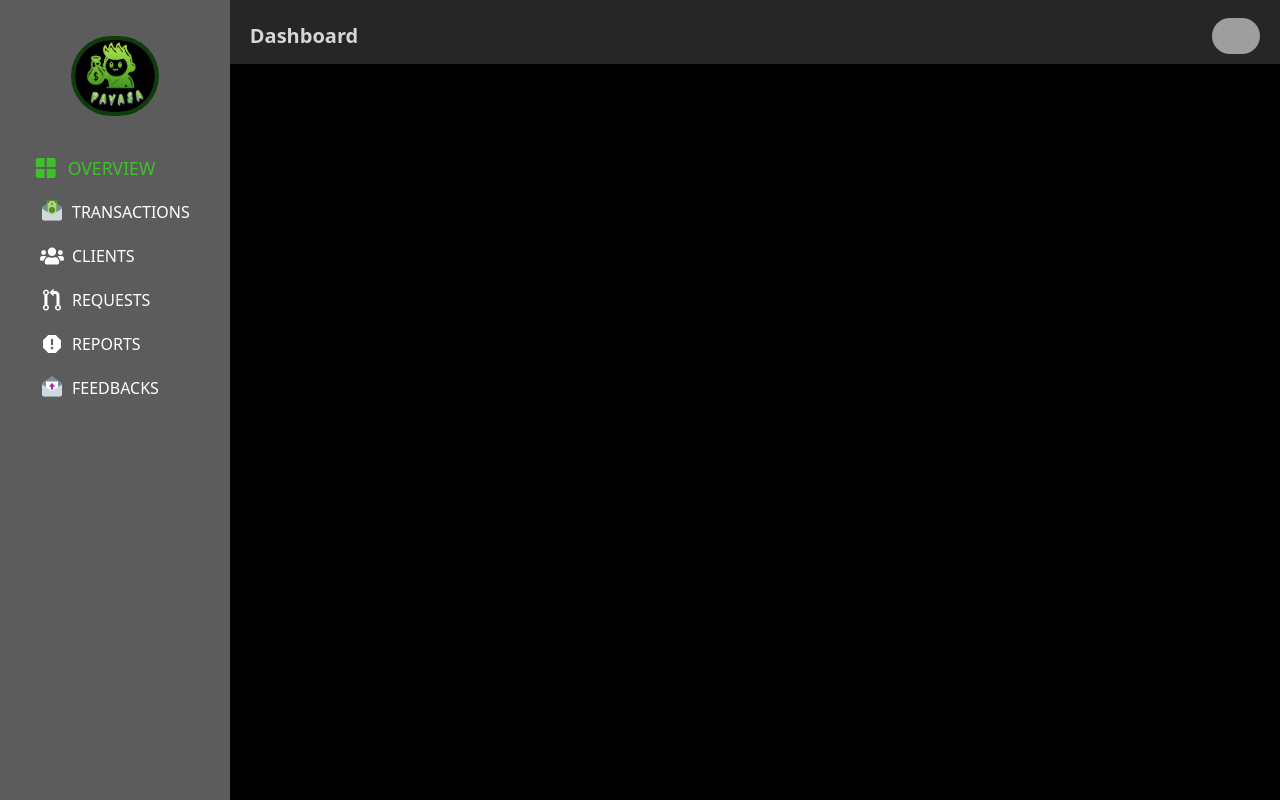
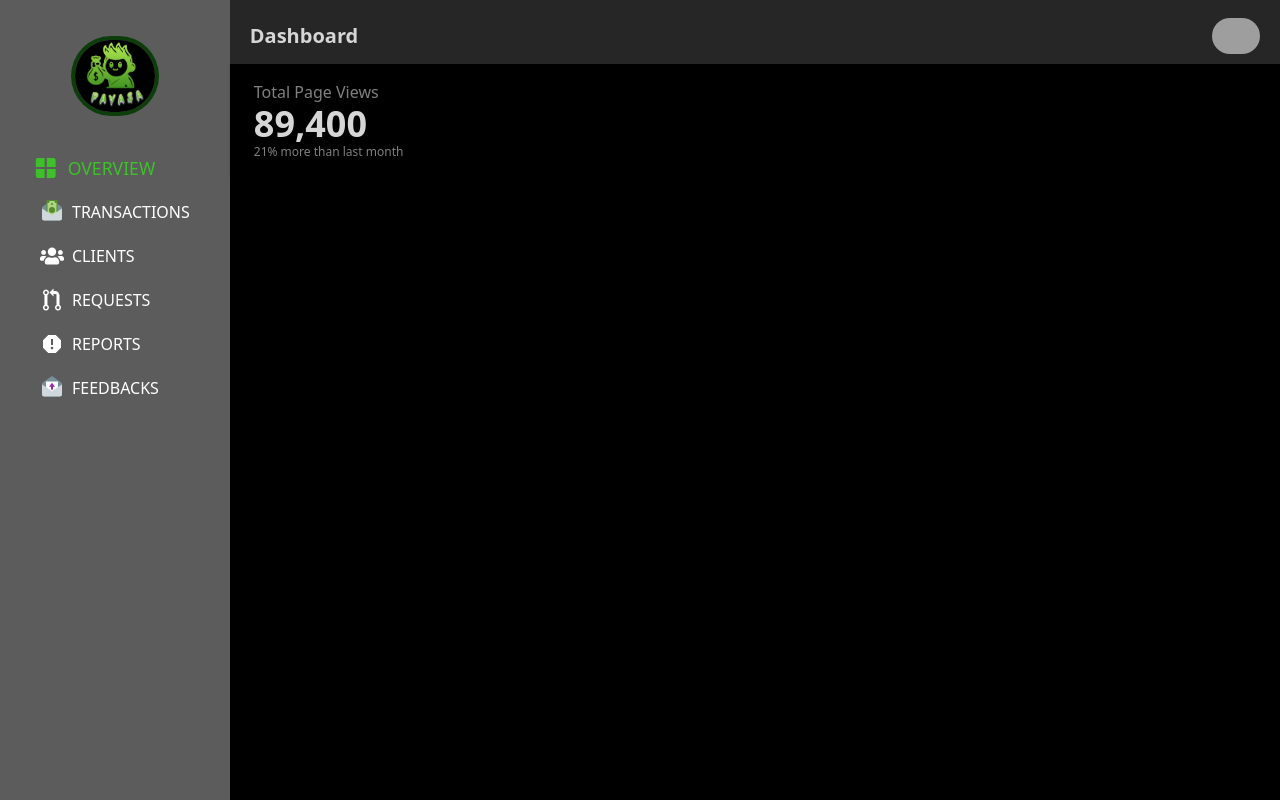
Before and after one commit to OHshajim/Payasa, a React (Vite) app: page /Admin/OverView in a window 1280 px wide. Built offline with nearby package versions, Linux system fonts and the light colour scheme; grey boxes are pictures that could not be loaded.

Commit message:
axios and tanstack setup

```diff
--- a/package.json
+++ b/package.json
@@ -10,6 +10,8 @@
     "preview": "vite preview"
   },
   "dependencies": {
+    "@tanstack/react-query": "^5.55.4",
+    "axios": "^1.7.7",
     "react": "^18.3.1",
     "react-dom": "^18.3.1",
     "react-hook-form": "^7.52.1",
--- /dev/null
+++ b/src/Components/AdminHome/OverViewInfo.jsx
@@ -0,0 +1,12 @@
+import CustomStat from "../../Shared/CustomStat";
+
+const OverViewInfo = () => {
+
+  return (
+    <div>
+      <CustomStat />
+    </div>
+  );
+};
+
+export default OverViewInfo;
--- /dev/null
+++ b/src/CustomHooks/useAxios.jsx
@@ -0,0 +1,11 @@
+import axios from "axios";
+
+const secureAxios = axios.create({
+    baseURL: 'https://lifecamp-server.vercel.app/'
+})
+
+const useAxios = () => {
+    return secureAxios;
+};
+
+export default useAxios;
--- a/src/Pages/Admin/Overview.jsx
+++ b/src/Pages/Admin/Overview.jsx
@@ -1,7 +1,11 @@
+import OverViewInfo from "../../Components/AdminHome/OverViewInfo";
+
 const Overview = () => {
   return (
     <div>
-
+      <div>
+        <OverViewInfo/>
+      </div>
     </div>
   );
 };
--- /dev/null
+++ b/src/Shared/CustomStat.jsx
@@ -0,0 +1,13 @@
+const CustomStat = () => {
+  return (
+    <div className="stats shadow">
+      <div className="stat">
+        <div className="stat-title">Total Page Views</div>
+        <div className="stat-value">89,400</div>
+        <div className="stat-desc">21% more than last month</div>
+      </div>
+    </div>
+  );
+};
+
+export default CustomStat;
--- a/src/main.jsx
+++ b/src/main.jsx
@@ -5,11 +5,15 @@ import "./index.css";
 import { RouterProvider } from "react-router-dom";
 import Routes from "./Routes/Routes";
 import AuthProvider from "./Provider/AuthProvider";
+import { QueryClient, QueryClientProvider } from "@tanstack/react-query";
+const queryClient = new QueryClient()
 
 ReactDOM.createRoot(document.getElementById("root")).render(
   <React.StrictMode>
+    <QueryClientProvider client={queryClient}>
     <AuthProvider>
       <RouterProvider router={Routes} />
     </AuthProvider>
+    </QueryClientProvider>
   </React.StrictMode>
 );
```
Also changed, not shown: 1 other file (tests, documents, lock files or other folders).
